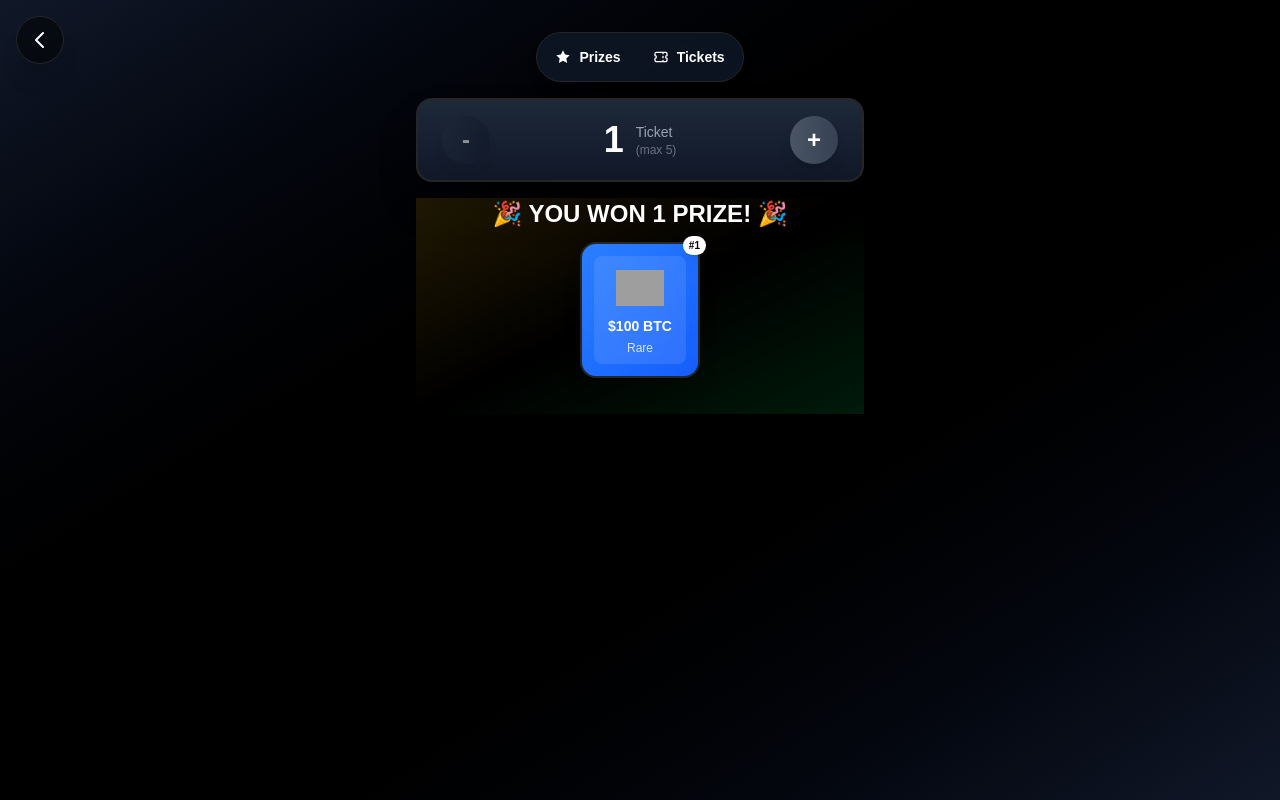
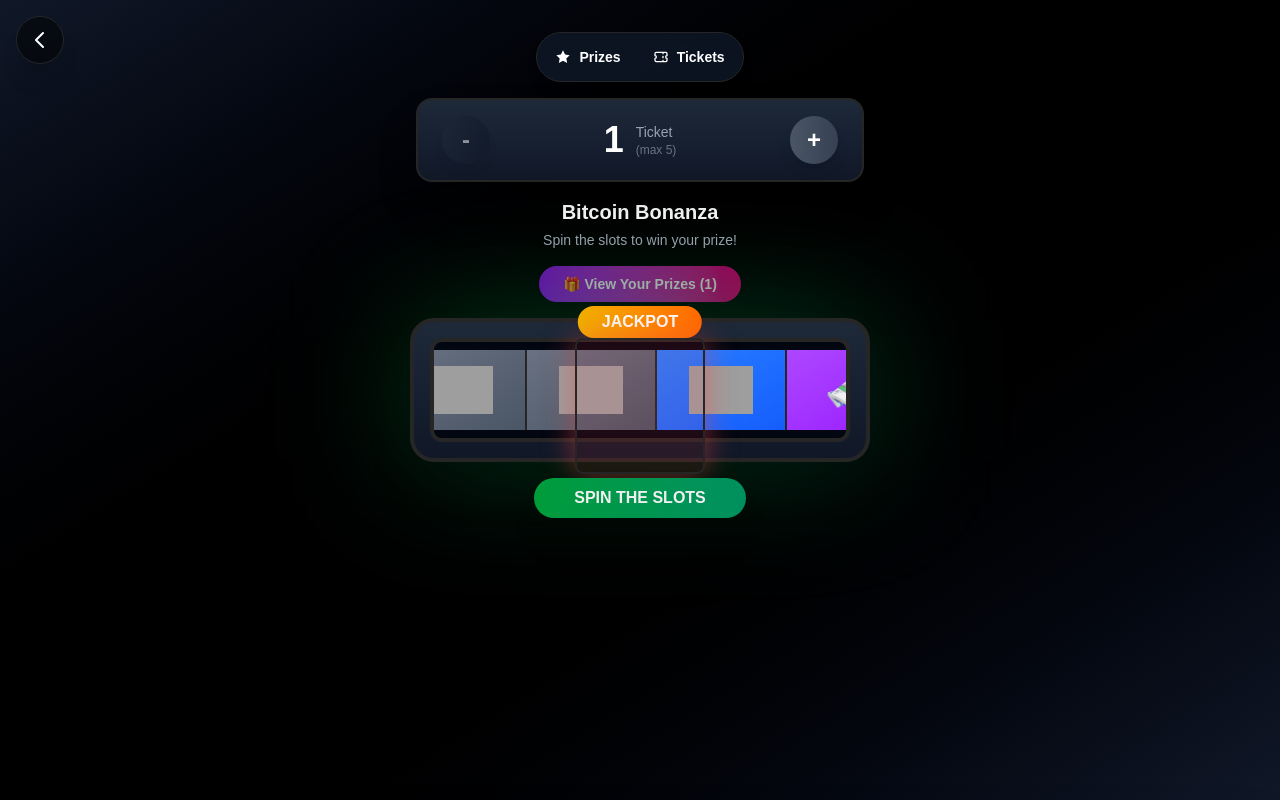
Before and after one commit to TarunGenwa/tiktok-raffle-pg, a Next.js app: page /competition/1 in a window 1280 px wide. Both pictures are taken after a click on the button "SPIN THE SLOTS". Built offline with nearby package versions, Linux system fonts and the light colour scheme; grey boxes are pictures that could not be loaded.

Commit message:
priezes drawer

```diff
--- a/app/components/PrizeWheel.tsx
+++ b/app/components/PrizeWheel.tsx
@@ -22,6 +22,7 @@ interface PrizeWheelProps {
 export default function PrizeWheel({ prizes, onClose, competitionTitle, isInline = false, hideCloseButton = false, numberOfTickets = 5 }: PrizeWheelProps) {
   const [isSpinning, setIsSpinning] = useState(false);
   const [wonPrizes, setWonPrizes] = useState<Prize[] | null>(null);
+  const [isDrawerOpen, setIsDrawerOpen] = useState(false);
   // Always maintain 5 offsets, only use first numberOfTickets
   const [rowOffsets, setRowOffsets] = useState([0, 0, 0, 0, 0]);
   const [isVisible, setIsVisible] = useState(false);
@@ -57,6 +58,7 @@ export default function PrizeWheel({ prizes, onClose, competitionTitle, isInline
   useEffect(() => {
     setWonPrizes(null);
     setRowOffsets([0, 0, 0, 0, 0]);
+    setIsDrawerOpen(false);
   }, [numberOfTickets]);
 
   const rarityGradients = {
@@ -129,6 +131,7 @@ export default function PrizeWheel({ prizes, onClose, competitionTitle, isInline
     setTimeout(() => {
       setWonPrizes(selectedPrizes);
       setIsSpinning(false);
+      // Don't auto-open drawer, let user click the button
     }, stopTimes[stopTimes.length - 1] + 500);
   };
 
@@ -178,6 +181,7 @@ export default function PrizeWheel({ prizes, onClose, competitionTitle, isInline
   const handlePlayAgain = () => {
     setWonPrizes(null);
     setRowOffsets([0, 0, 0, 0, 0]);
+    setIsDrawerOpen(false);
   };
 
   const handleClose = () => {
@@ -207,7 +211,7 @@ export default function PrizeWheel({ prizes, onClose, competitionTitle, isInline
         </button>
       )}
 
-      {!wonPrizes ? (
+      {/* Always show slot machine */}
       <div
         className={`flex flex-col items-center ${isInline ? 'space-y-2 sm:space-y-3 md:space-y-4' : 'space-y-4 sm:space-y-6 md:space-y-8'} ${isInline ? 'max-w-md' : 'max-w-5xl'} w-full transition-all duration-500 ${
           isVisible && !isExiting ? 'translate-y-0 opacity-100' : 'translate-y-8 opacity-0'
@@ -222,6 +226,17 @@ export default function PrizeWheel({ prizes, onClose, competitionTitle, isInline
             <h2 className={`${isInline ? 'text-lg sm:text-xl' : 'text-xl sm:text-2xl md:text-3xl'} font-bold text-white px-4`}>{competitionTitle}</h2>
             <p className={`${isInline ? 'text-xs sm:text-sm' : 'text-sm sm:text-base'} text-gray-400 px-4`}>Spin the slots to win your prize!</p>
           </div>
+
+          {/* View Prizes Button */}
+          {wonPrizes && !isSpinning && (
+            <Button
+              onClick={() => setIsDrawerOpen(true)}
+              size={isInline ? "default" : "lg"}
+              className={`bg-gradient-to-r from-purple-600 to-pink-600 hover:from-purple-700 hover:to-pink-700 text-white font-bold ${isInline ? 'text-sm px-6 py-3' : 'text-base sm:text-lg px-8 sm:px-12 py-4 sm:py-5'} rounded-full shadow-2xl transform transition-all hover:scale-105 animate-pulse`}
+            >
+              🎁 View Your Prizes ({numberOfTickets})
+            </Button>
+          )}
 
           {/* Slot Machine Container */}
           <div
@@ -325,8 +340,26 @@ export default function PrizeWheel({ prizes, onClose, competitionTitle, isInline
             </div>
           )}
         </div>
-      ) : (
-        <div className={`flex flex-col items-center ${isInline ? 'space-y-2 sm:space-y-3' : 'space-y-4 sm:space-y-6 md:space-y-8'} ${isInline ? 'max-w-md' : 'max-w-4xl'} w-full px-4 animate-[fadeIn_0.5s_ease-out]`}>
+
+      {/* Prizes Drawer - Slides up from bottom */}
+      {wonPrizes && (
+        <>
+          {/* Overlay */}
+          <div
+            className={`fixed inset-0 bg-black/80 backdrop-blur-sm z-40 transition-opacity duration-300 ${
+              isDrawerOpen ? 'opacity-100' : 'opacity-0 pointer-events-none'
+            }`}
+            onClick={() => setIsDrawerOpen(false)}
+          />
+
+          {/* Drawer */}
+          <div className={`fixed inset-x-0 bottom-0 z-50 bg-gradient-to-b from-gray-900 to-black rounded-t-3xl shadow-2xl border-t-4 border-yellow-500 transition-transform duration-500 ease-out ${
+            isDrawerOpen ? 'translate-y-0' : 'translate-y-full'
+          } max-h-[90vh] overflow-y-auto`}>
+            <div className="flex flex-col items-center space-y-4 sm:space-y-6 p-6">
+              {/* Drag Handle */}
+              <div className="w-12 h-1.5 bg-gray-600 rounded-full" />
+
               {/* Celebration */}
               <div className="absolute inset-0 pointer-events-none">
                 <div className="absolute inset-0 bg-gradient-to-br from-yellow-500/20 via-transparent to-green-500/20 animate-pulse"></div>
@@ -372,17 +405,27 @@ export default function PrizeWheel({ prizes, onClose, competitionTitle, isInline
             </div>
 
             {/* Action Buttons */}
-            <div className={`flex justify-center animate-[fadeIn_0.5s_ease-out_0.7s_both] w-full sm:w-auto`}>
+            <div className="flex gap-3 justify-center w-full sm:w-auto">
               <Button
                 onClick={handlePlayAgain}
                 size={isInline ? "default" : "lg"}
-                className={`bg-gradient-to-r from-green-600 to-emerald-600 hover:from-green-700 hover:to-emerald-700 text-white font-bold ${isInline ? 'px-4 sm:px-6 py-2 sm:py-3 text-sm' : 'px-6 sm:px-8 py-3 sm:py-4'} rounded-full transform hover:scale-105 transition-transform w-full sm:w-auto`}
+                className={`bg-gradient-to-r from-green-600 to-emerald-600 hover:from-green-700 hover:to-emerald-700 text-white font-bold ${isInline ? 'px-4 sm:px-6 py-2 sm:py-3 text-sm' : 'px-6 sm:px-8 py-3 sm:py-4'} rounded-full transform hover:scale-105 transition-transform flex-1 sm:flex-initial`}
               >
                 Spin Again
+              </Button>
+              <Button
+                onClick={() => setIsDrawerOpen(false)}
+                size={isInline ? "default" : "lg"}
+                variant="outline"
+                className={`bg-white/10 backdrop-blur-sm hover:bg-white/20 text-white border-2 border-white/30 font-bold ${isInline ? 'px-4 sm:px-6 py-2 sm:py-3 text-sm' : 'px-6 sm:px-8 py-3 sm:py-4'} rounded-full transform hover:scale-105 transition-transform flex-1 sm:flex-initial`}
+              >
+                Close
               </Button>
             </div>
           </div>
             </div>
+          </div>
+        </>
       )}
     </div>
   );
```
Lines whose indentation alone changed are shown as unchanged.
